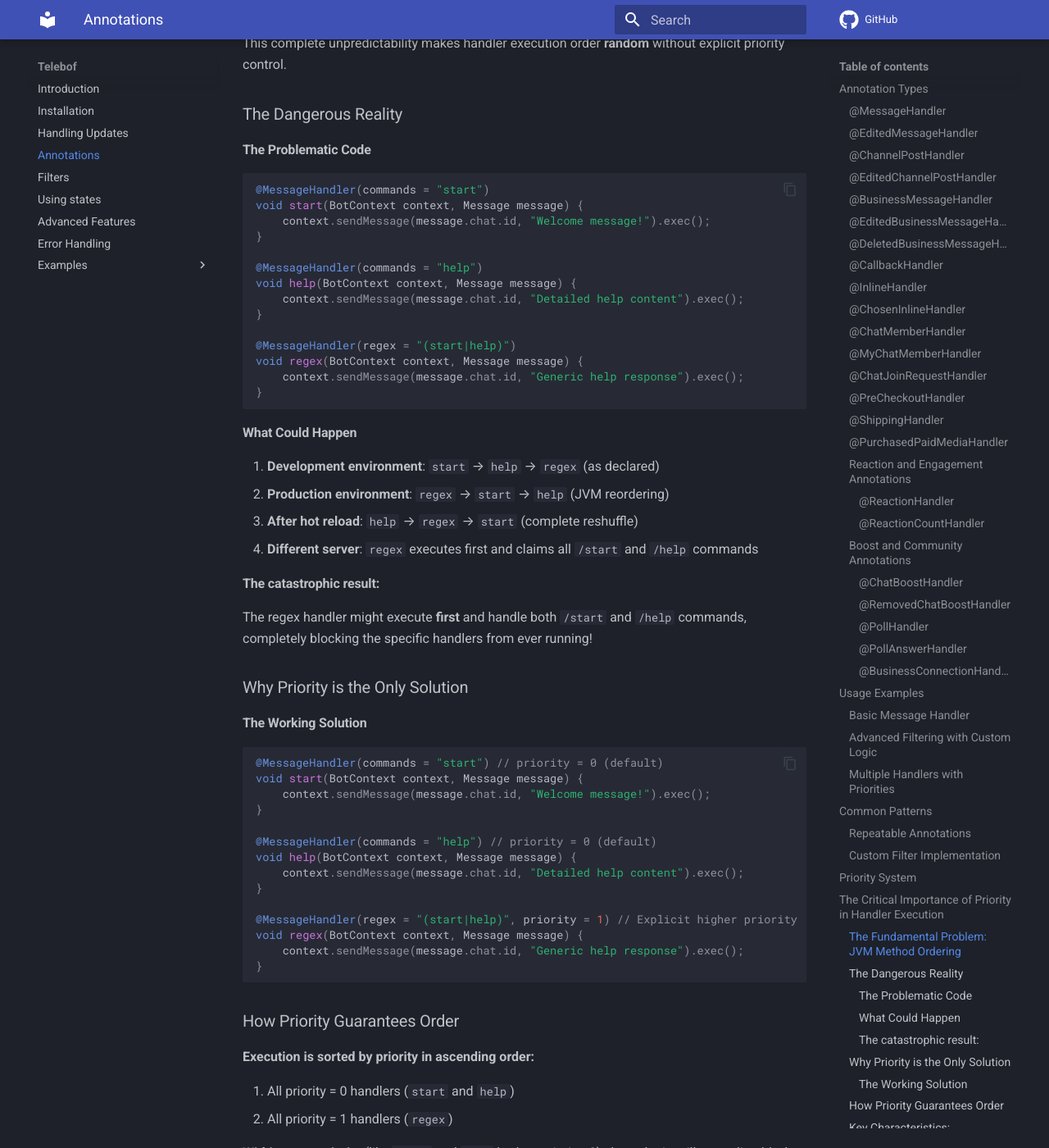
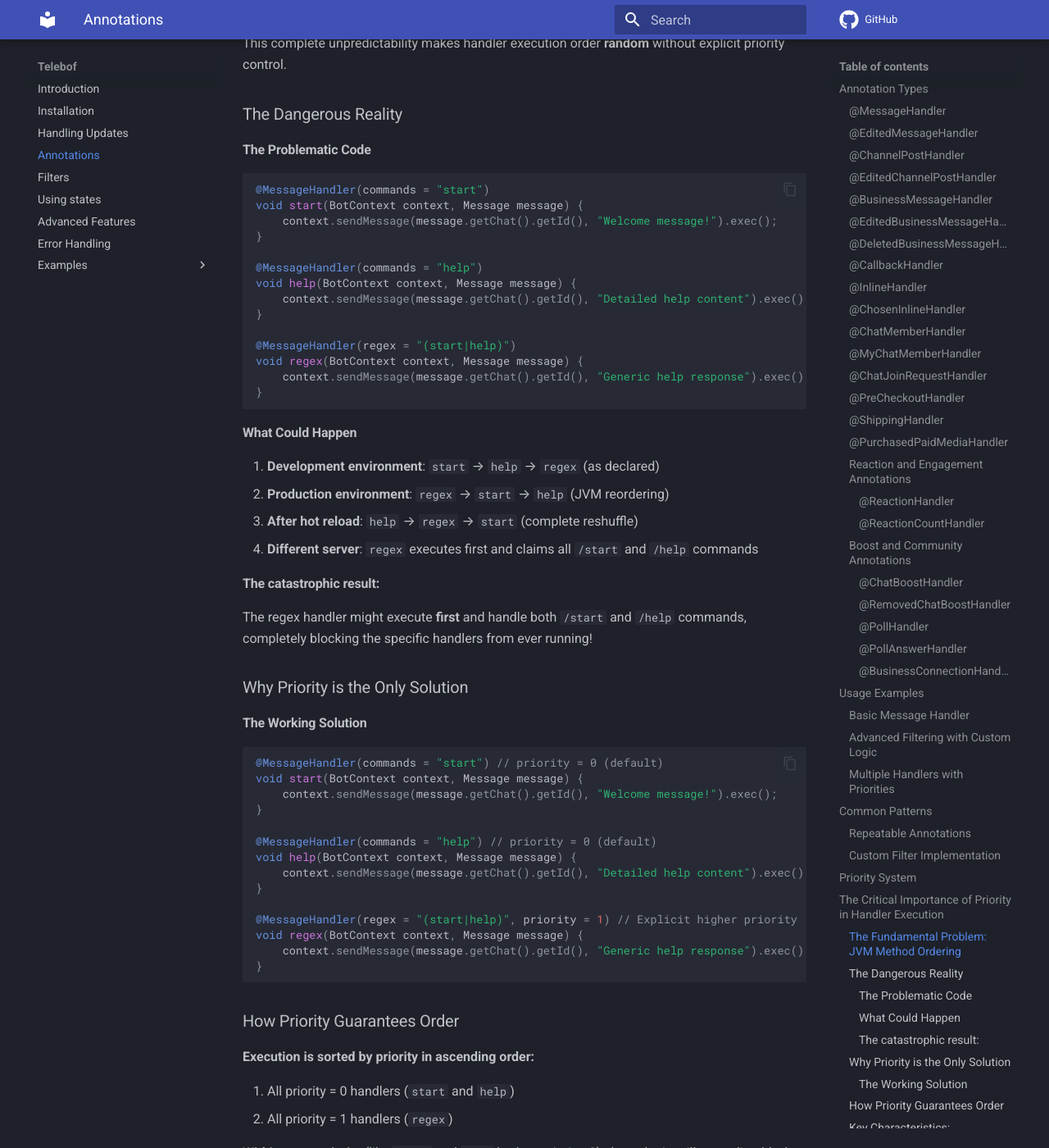
Before and after one commit to natanimn/telebof, an MkDocs documentation site: the page built from docs/annotations.md, in a window 1280 px wide and 1400 px high, scrolled down 7600 px. Shown: the whole window at 82% size. Built offline with MkDocs 1.6.1 and Material for MkDocs 9.7.7, drawn with Linux system fonts in a browser that asks for light colours; comment, search, counter and statistics services are not loaded; some of the changed text lies outside the part shown.

Commit message:
Update version 1.3.0

````diff
--- a/docs/annotations.md
+++ b/docs/annotations.md
@@ -216,7 +216,7 @@ Handles business connection events for monitoring account connections and author
 ```java
 @MessageHandler(commands = "start", chatType = ChatType.PRIVATE)
 void handleStartCommand(BotContext context, Message message) {
-    context.sendMessage(message.chat.id, "Welcome!").exec();
+    context.sendMessage(message.getChat().getId(), "Welcome!").exec();
 }
 ```
 
@@ -257,7 +257,7 @@ All handler annotations are `@Repeatable`, allowing multiple handlers on the sam
 @MessageHandler(commands = "start", type = ChatType.PRIVATE)
 @MessageHandler(commands = "help")
 void handleStartAndHelp(BotContext context, Message message) {
-    context.sendMessage(message.chat.id, "Welcome to help!").exec();
+    context.sendMessage(message.getChat().getId(), "Welcome to help!").exec();
 }
 ```
 
@@ -316,17 +316,17 @@ This complete unpredictability makes handler execution order **random** without
 ```java
 @MessageHandler(commands = "start")
 void start(BotContext context, Message message) {
-    context.sendMessage(message.chat.id, "Welcome message!").exec();
+    context.sendMessage(message.getChat().getId(), "Welcome message!").exec();
 }
 
 @MessageHandler(commands = "help")
 void help(BotContext context, Message message) {
-    context.sendMessage(message.chat.id, "Detailed help content").exec();
+    context.sendMessage(message.getChat().getId(), "Detailed help content").exec();
 }
 
 @MessageHandler(regex = "(start|help)")
 void regex(BotContext context, Message message) {
-    context.sendMessage(message.chat.id, "Generic help response").exec();
+    context.sendMessage(message.getChat().getId(), "Generic help response").exec();
 }
 ```
 
@@ -346,17 +346,17 @@ The regex handler might execute **first** and handle both `/start` and `/help` c
 ```java
 @MessageHandler(commands = "start") // priority = 0 (default)
 void start(BotContext context, Message message) {
-    context.sendMessage(message.chat.id, "Welcome message!").exec();
+    context.sendMessage(message.getChat().getId(), "Welcome message!").exec();
 }
 
 @MessageHandler(commands = "help") // priority = 0 (default)
 void help(BotContext context, Message message) {
-    context.sendMessage(message.chat.id, "Detailed help content").exec();
+    context.sendMessage(message.getChat().getId(), "Detailed help content").exec();
 }
 
 @MessageHandler(regex = "(start|help)", priority = 1) // Explicit higher priority
 void regex(BotContext context, Message message) {
-    context.sendMessage(message.chat.id, "Generic help response").exec();
+    context.sendMessage(message.getChat().getId(), "Generic help response").exec();
 }
 ```
 
````
Also changed, not shown: other parts of docs/annotations.md (+1 -1 lines).
